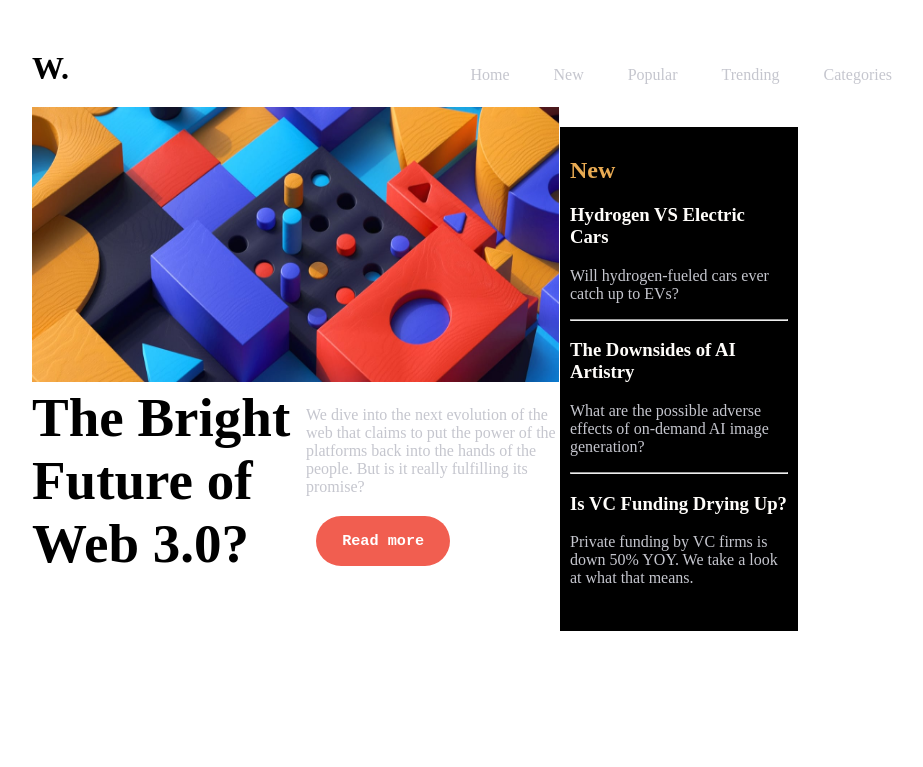
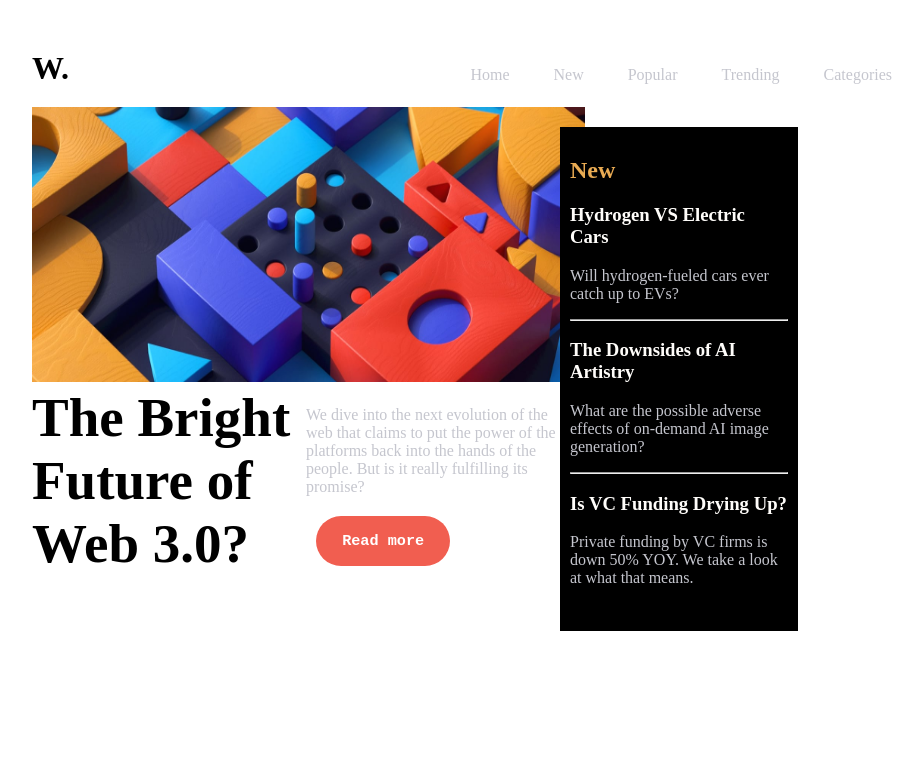
Before and after one commit to Yash-26/NewsPage, a plain HTML site: page index.html in a window 1280 px wide. Shown: the top 767 px of the page, without its empty margins (168-1091 px from the left). Drawn offline with Linux system fonts and the light colour scheme.

Commit message:
updatecss

```diff
--- a/CSS/styles.css
+++ b/CSS/styles.css
@@ -51,8 +51,8 @@ nav ul li{
   margin: auto 1.25rem ;
 }
 .image img{
-  margin-right: : 20px;
-  width: 62%;
+  margin-right: : 10px;
+  width: 65%;
   height: 17.1875rem;
 }
 .image{
```
